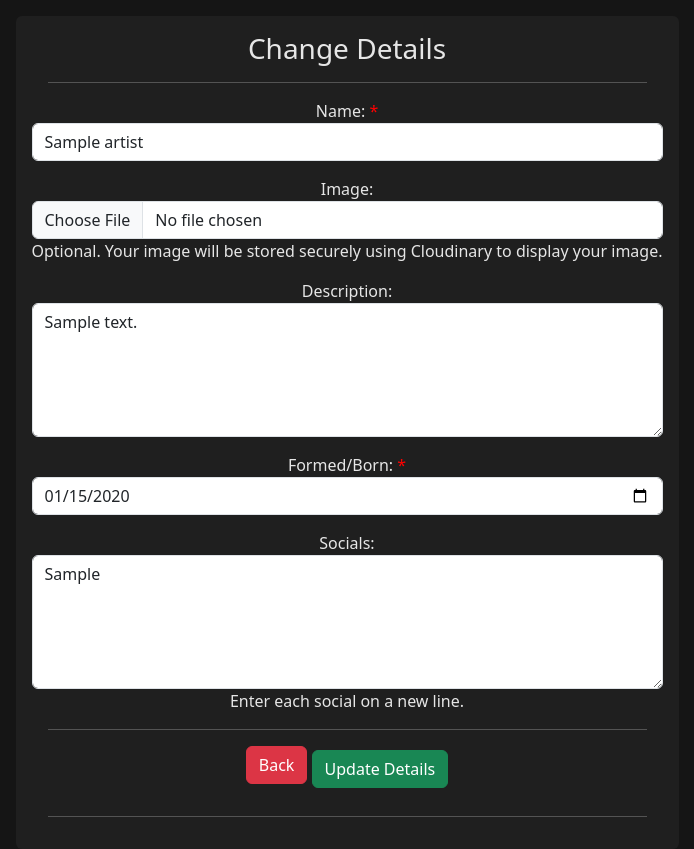
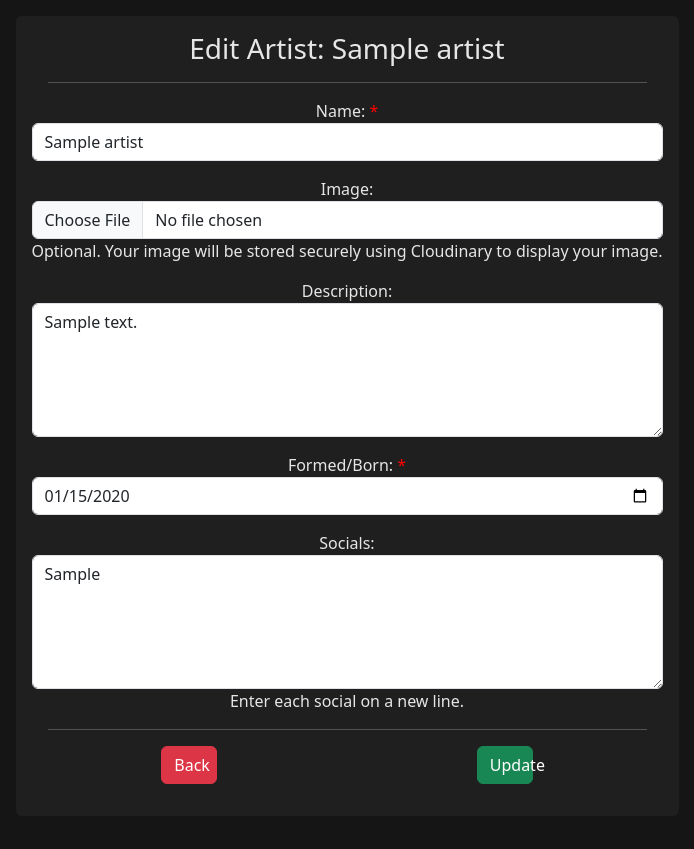
Before and after one commit to bics/Melodia, a Django app: a page that uses artist/templates/edit_artist.html in a window 1280 px wide. Shown: the part 54-903 px from the top of the page, without its empty margins (293-987 px from the left). After the commit the page ends 838 px from the top, so only its background shows below. Run offline with Django 5.2, Linux system fonts and the light colour scheme; tables that the repository leaves empty hold one stand-in row (values such as "Sample post").

Commit message:
ME-Bit styling, update title

```diff
--- a/artist/templates/edit_artist.html
+++ b/artist/templates/edit_artist.html
@@ -6,7 +6,7 @@
 
 <div class="container d-flex justify-content-center">
     <div class="middle-form slightly-darker-graphite-background rounded text-center p-3">
-        <h3>Change Details</h3>
+        <h3>Edit Artist: {{artist.name}}</h3>
         <div class="spacer m-3">
             <hr class="color-platinum line-break full-length">
         </div>
@@ -45,11 +45,9 @@
                     <hr class="color-platinum line-break full-length">
                 </div>
 
-                <a href="{% url 'artist' artist.name artist.id %}" class="btn btn-danger mb-3">Back</a>
-                <button type="submit" class="btn btn-success mb-2">Update Details</button>
-
-                <div class="spacer m-3">
-                    <hr class="color-platinum line-break full-length">
+                <div class="d-flex justify-content-around">
+                    <a href="{% url 'artist' artist.name artist.id %}" class="btn btn-danger mb-3 navigation-button">Back</a>
+                    <button type="submit" class="btn btn-success mb-3 navigation-button">Update</button>
                 </div>
             </div>
         </form>
```
